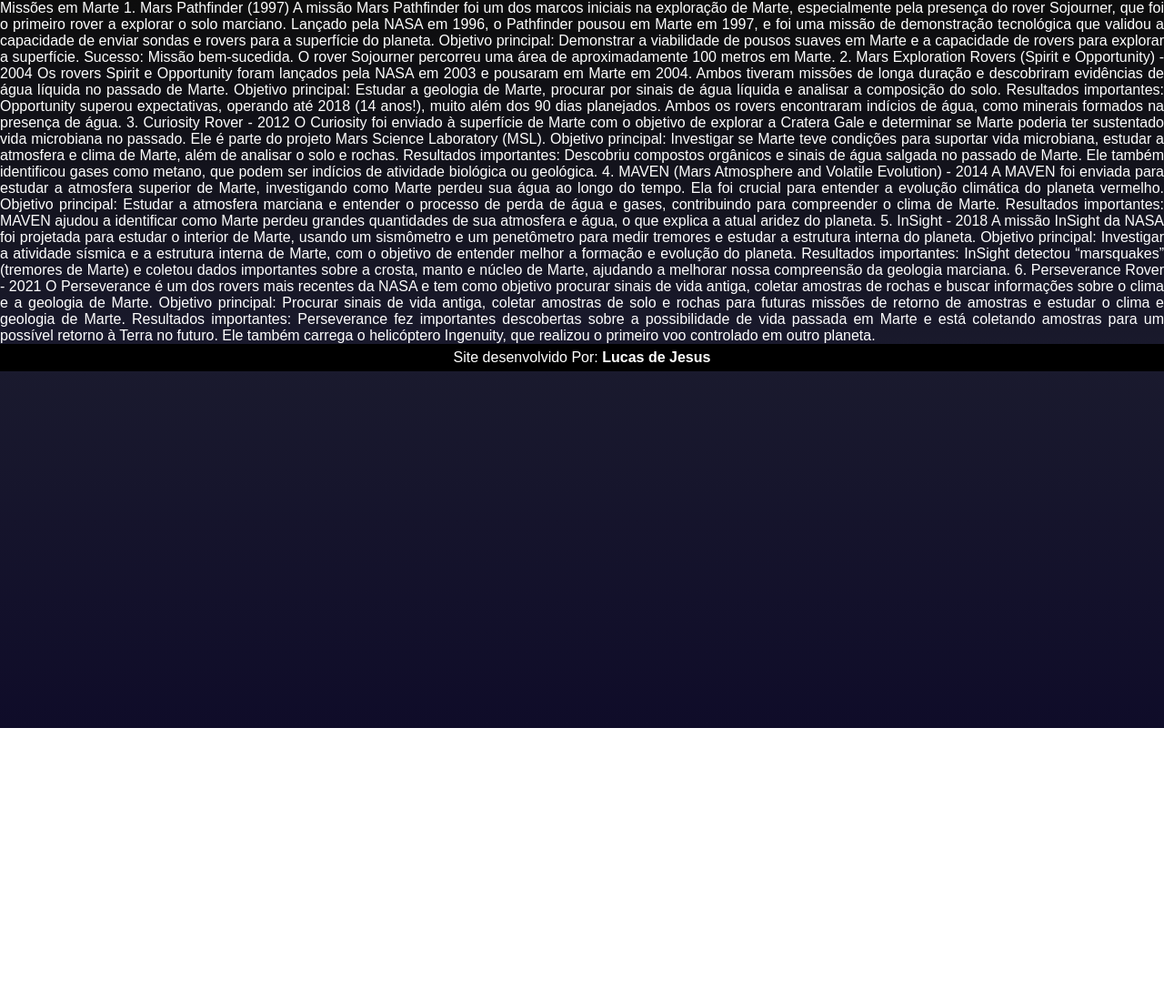
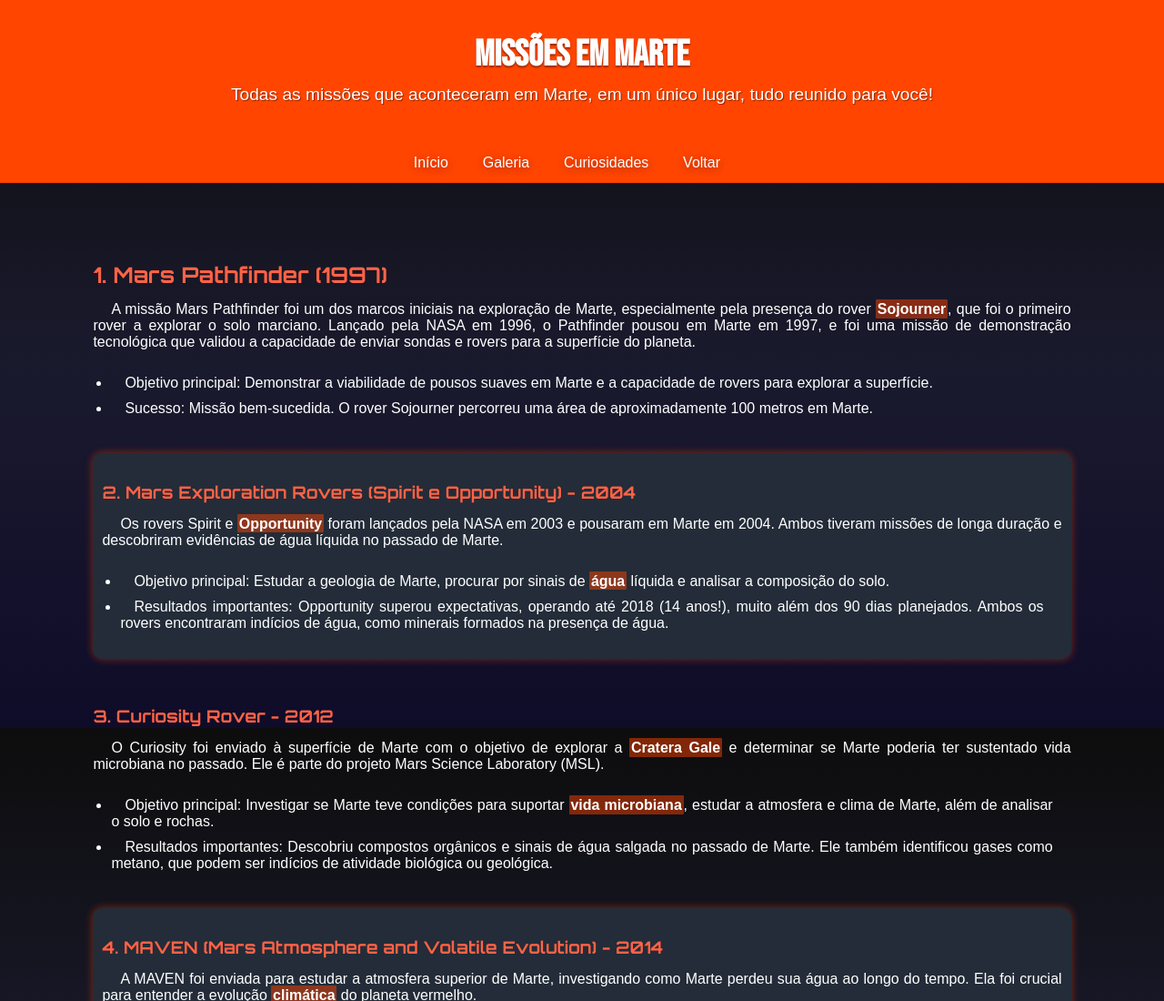
Before and after one commit to dejesusbarbosa/projeto-marte, a plain HTML site: page missoes.html in a window 1280 px wide. Shown: the top 1100 px of the page at 91% size. Before the commit the page ends 800 px from the top, so only its background shows below. Drawn offline with Linux system fonts and the light colour scheme; files whose address does not match are found by name; a web font is replaced by a local one.

Commit message:
fazendo a aba missões

```diff
--- a/estilo/style.css
+++ b/estilo/style.css
@@ -29,7 +29,7 @@
 }
 
 img{
-    border-radius: 7px;
+    border-radius: 3px;
     display: block;
     margin-left: auto;
     margin-right: auto;
@@ -51,6 +51,15 @@
 .top-media{
     margin-left: -15px;
     padding-bottom: 0px;
+}
+
+ul{
+    text-indent: 15px;
+    padding: 7px 20px 10px 20px;
+}
+
+li{
+    padding-bottom: 10px;
 }
 
 body{
@@ -85,7 +94,8 @@
     background-color: var(--cor-02);
     text-align: center;
     text-shadow:  0 2px 10px rgba(0, 0, 0, 0.4);
-    padding-bottom: 2%;
+    padding-top: 1.5%;
+    padding-bottom: 1%;
 }
 
 nav >a{
@@ -104,9 +114,9 @@
     padding-right: 8%;
 }
 
- main h1, h2{
+ main h1, h2, h3{
     font-family: 'orbitron', arial, sans-serif;
-    padding-top: 4.6%;
+    padding-top: 2%;
     padding-bottom: 1.3%;
     color: var(--cor-03);
     text-shadow: 0px 0px 0px rgba(0, 0, 0, 0.422);
@@ -118,7 +128,7 @@
 }
 
 main a{
-    text-decoration: none;
+    text-decoration: underline;
     font-weight: bold;
     color: white;
     border-radius: 1px;
@@ -126,18 +136,10 @@
     background-color: var(--cor-06);
 }
 
-main a:hover{
-    text-decoration: underline;
-}
-
 strong{
     border-radius: 1px;
     padding: 1.8px;
     background-color: var(--cor-06);
-}
-
-strong:hover{
-    text-decoration: underline;
 }
 
 aside.destaque{
@@ -162,7 +164,7 @@
 
 div.marte{
     border-radius: 8px;
-    padding: 25px;
+    padding: 20px;
     background-color: var(--cor-06);
 }
 
--- a/missoes.html
+++ b/missoes.html
@@ -7,48 +7,139 @@
         <link rel="stylesheet" href="estilo/style.css">
 </head>
     <body>
+
+        <header>
+            <h1>
                 Missões em Marte
+            </h1>
+
+            <p>
+                Todas as missões que aconteceram em Marte, em um único lugar, tudo reunido para você!
+            </p>
+
+        </header>
+
+        <nav>
+                <a href="#">Início</a>
+                <a href="#">Galeria</a>
+                <a href="curiosidades-marte.html">Curiosidades</a>
+                <a href="index.html">Voltar</a>
+        </nav>
+
+<main>
+        <h2>
             1. Mars Pathfinder (1997)
-    A missão Mars Pathfinder foi um dos marcos iniciais na exploração de Marte, especialmente pela presença do rover Sojourner, que foi o primeiro rover a explorar o solo marciano. Lançado pela NASA em 1996, o Pathfinder pousou em Marte em 1997, e foi uma missão de demonstração tecnológica que validou a capacidade de enviar sondas e rovers para a superfície do planeta.
+        </h2>
 
+        <p>
+            A missão Mars Pathfinder foi um dos marcos iniciais na exploração de Marte, especialmente pela presença do rover <strong>Sojourner</strong>, que foi o primeiro rover a explorar o solo marciano. Lançado pela NASA em 1996, o Pathfinder pousou em Marte em 1997, e foi uma missão de demonstração tecnológica que validou a capacidade de enviar sondas e rovers para a superfície do planeta.
+        </p>
+
+        <ul>
+            <li>
                 Objetivo principal: Demonstrar a viabilidade de pousos suaves em Marte e a capacidade de rovers para explorar a superfície.
+            </li>
 
+            <li>
                 Sucesso: Missão bem-sucedida. O rover Sojourner percorreu uma área de aproximadamente 100 metros em Marte.
+            </li>
+        </ul>
 
+        <aside class="normal">
+            <h3>
                 2. Mars Exploration Rovers (Spirit e Opportunity) - 2004
-    Os rovers Spirit e Opportunity foram lançados pela NASA em 2003 e pousaram em Marte em 2004. Ambos tiveram missões de longa duração e descobriram evidências de água líquida no passado de Marte.
+            </h3>
+            <p>
+                Os rovers Spirit e <strong>Opportunity</strong> foram lançados pela NASA em 2003 e pousaram em Marte em 2004. Ambos tiveram missões de longa duração e descobriram evidências de água líquida no passado de Marte.
+            </p>
+            <ul>
+                <li>
+                    Objetivo principal: Estudar a geologia de Marte, procurar por sinais de <strong>água</strong> líquida e analisar a composição do solo.
+                </li>
+                <li>
+                    Resultados importantes: Opportunity superou expectativas, operando até 2018 (14 anos!), muito além dos 90 dias planejados. Ambos os rovers encontraram indícios de água, como minerais formados na presença de água.
+                </li>
+            </ul>
+        </aside>
 
-    Objetivo principal: Estudar a geologia de Marte, procurar por sinais de água líquida e analisar a composição do solo.
 
-    Resultados importantes: Opportunity superou expectativas, operando até 2018 (14 anos!), muito além dos 90 dias planejados. Ambos os rovers encontraram indícios de água, como minerais formados na presença de água.
+        <h3>
+            3. Curiosity Rover - 2012
+        </h3>
 
-    3. Curiosity Rover - 2012
-    O Curiosity foi enviado à superfície de Marte com o objetivo de explorar a Cratera Gale e determinar se Marte poderia ter sustentado vida microbiana no passado. Ele é parte do projeto Mars Science Laboratory (MSL).
+        <p>
+            O Curiosity foi enviado à superfície de Marte com o objetivo de explorar a <strong>Cratera Gale</strong> e determinar se Marte poderia ter sustentado vida microbiana no passado. Ele é parte do projeto Mars Science Laboratory (MSL).
+        </p>
 
-    Objetivo principal: Investigar se Marte teve condições para suportar vida microbiana, estudar a atmosfera e clima de Marte, além de analisar o solo e rochas.
+        <ul>
+            <li>
+                Objetivo principal: Investigar se Marte teve condições para suportar <strong>vida microbiana</strong>, estudar a atmosfera e clima de Marte, além de analisar o solo e rochas.
+            </li>
 
+            <li>
                 Resultados importantes: Descobriu compostos orgânicos e sinais de água salgada no passado de Marte. Ele também identificou gases como metano, que podem ser indícios de atividade biológica ou geológica.
+            </li>
+        </ul>
 
+        <aside class="normal">
+            <h3>
                 4. MAVEN (Mars Atmosphere and Volatile Evolution) - 2014
-    A MAVEN foi enviada para estudar a atmosfera superior de Marte, investigando como Marte perdeu sua água ao longo do tempo. Ela foi crucial para entender a evolução climática do planeta vermelho.
+            </h3>
+            <p>
+                A MAVEN foi enviada para estudar a atmosfera superior de Marte, investigando como Marte perdeu sua água ao longo do tempo. Ela foi crucial para entender a evolução <strong>climática</strong> do planeta vermelho.
+            </p>
+            <ul>
 
-    Objetivo principal: Estudar a atmosfera marciana e entender o processo de perda de água e gases, contribuindo para compreender o clima de Marte.
+                <li>
+                    Objetivo principal: Estudar a atmosfera marciana e entender o processo de
+                    perda de água e gases, contribuindo para compreender o clima de Marte.
+                </li>
 
-    Resultados importantes: MAVEN ajudou a identificar como Marte perdeu grandes quantidades de sua atmosfera e água, o que explica a atual aridez do planeta.
+                <li>
+                    Resultados importantes: MAVEN ajudou a identificar como Marte perdeu grandes quantidades de sua <strong>atmosfera</strong> e água, o que explica a atual aridez do planeta.
+                </li>
+            </ul>
+        </aside>
 
+        <h3>
             5. InSight - 2018
-    A missão InSight da NASA foi projetada para estudar o interior de Marte, usando um sismômetro e um penetômetro para medir tremores e estudar a estrutura interna do planeta.
+        </h3>
 
+        <p>
+            A missão InSight da NASA foi projetada para estudar o <strong>interior de Marte</strong>, usando um sismômetro e um penetômetro para medir tremores e estudar a estrutura interna do planeta.
+        </p>
+
+        <ul>
+            <li>
                 Objetivo principal: Investigar a atividade sísmica e a estrutura interna de Marte, com o objetivo de entender melhor a formação e evolução do planeta.
+            </li>
 
-    Resultados importantes: InSight detectou “marsquakes” (tremores de Marte) e coletou dados importantes sobre a crosta, manto e núcleo de Marte, ajudando a melhorar nossa compreensão da geologia marciana.
+            <li>
+                Resultados importantes: InSight detectou <strong>“marsquakes”</strong> (tremores de Marte) e coletou dados importantes sobre a crosta, manto e núcleo de Marte, ajudando a melhorar nossa compreensão da geologia marciana.
+            </li>
+        </ul>
 
+        <aside class="destaque">
+            <h3>
                 6. Perseverance Rover - 2021
-    O Perseverance é um dos rovers mais recentes da NASA e tem como objetivo procurar sinais de vida antiga, coletar amostras de rochas e buscar informações sobre o clima e a geologia de Marte.
+            </h3>
+            <p>
+                O Perseverance é um dos rovers mais recentes da NASA e tem como objetivo procurar <strong>sinais de vida</strong> antiga, coletar amostras de rochas e buscar informações sobre o clima e a geologia de Marte.
+            </p>
+            <ul>
+                <li>
+                    Objetivo principal: Procurar sinais de vida antiga, coletar amostras de solo e rochas para futuras missões de retorno de amostras e estudar o clima e geologia de Marte.
+                </li>
+                <li>
+                    Resultados importantes: Perseverance fez importantes descobertas sobre a <strong>possibilidade de vida passada</strong> em Marte e está coletando amostras para um possível retorno à Terra no futuro. Ele também carrega o helicóptero Ingenuity, que realizou o primeiro voo controlado em outro planeta.
+                </li>
+            </ul>
+        </aside>
 
-    Objetivo principal: Procurar sinais de vida antiga, coletar amostras de solo e rochas para futuras missões de retorno de amostras e estudar o clima e geologia de Marte.
-
-    Resultados importantes: Perseverance fez importantes descobertas sobre a possibilidade de vida passada em Marte e está coletando amostras para um possível retorno à Terra no futuro. Ele também carrega o helicóptero Ingenuity, que realizou o primeiro voo controlado em outro planeta.
+        <p>
+            Então é isso, se quiser ter mais informações sobre as missões da Nasa para Marte, <a href="https://science.nasa.gov/planetary-science/programs/mars-exploration/#missions" target="_blank">clique aqui</a>!
+        </p>
+</main>
 
     <footer>
         Site desenvolvido Por: <a href="https://github.com/dejesusbarbosa/" target="_blank">Lucas de Jesus</a>
```
Also changed, not shown: curiosidades-marte.html (+1 -0 lines). Lines whose indentation alone changed are shown as unchanged.
